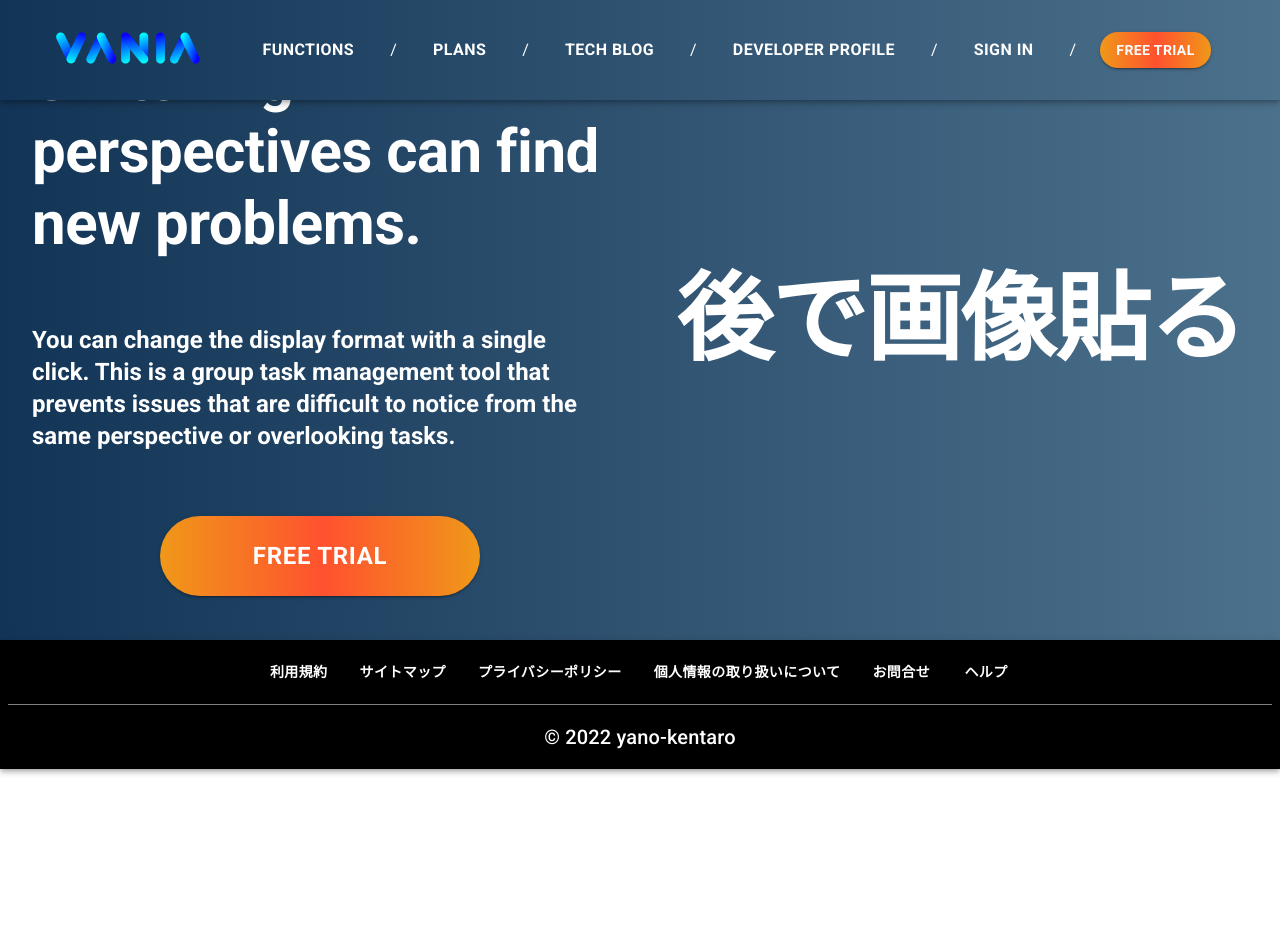
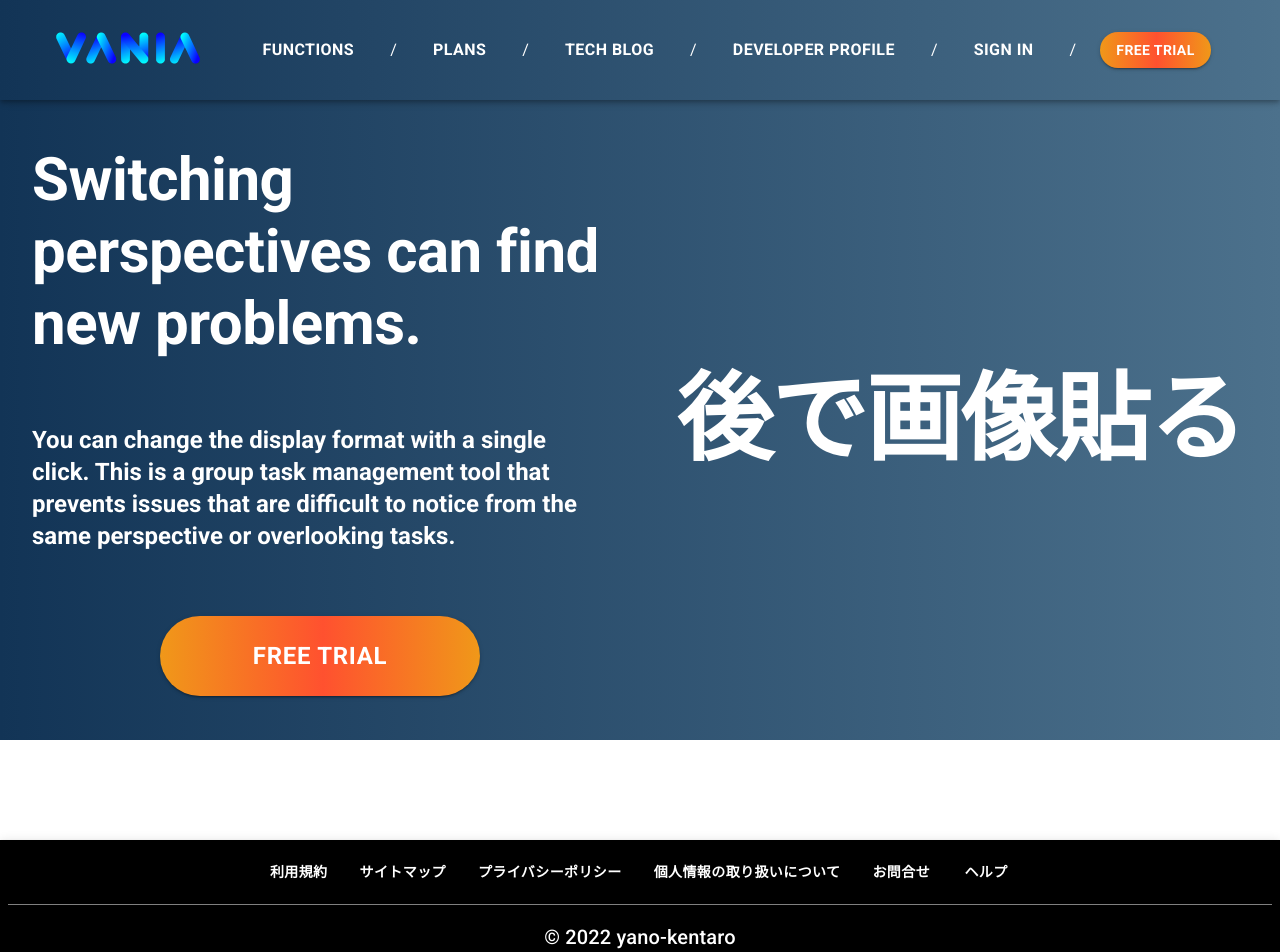
Before and after one commit to yano-kentaro/vania, a React (Vite) app in the folder client/: page / in a window 1280 px wide. Shown: the top 952 px of the page. Before the commit the page ends 800 px from the top, so only its background shows below. Built offline with nearby package versions, Linux system fonts and the light colour scheme.

Commit message:
ランディングページ編集

```diff
--- a/client/src/components/pages/Landing.tsx
+++ b/client/src/components/pages/Landing.tsx
@@ -47,7 +47,9 @@ function Landing() {
   return (
     <MUI.Box className="Landing">
       <Header />
+      <MUI.Box height={"6.25rem"} />
       <EyeCatch />
+      <MUI.Box height={100} />
       <Footer />
     </MUI.Box>
   )
```
